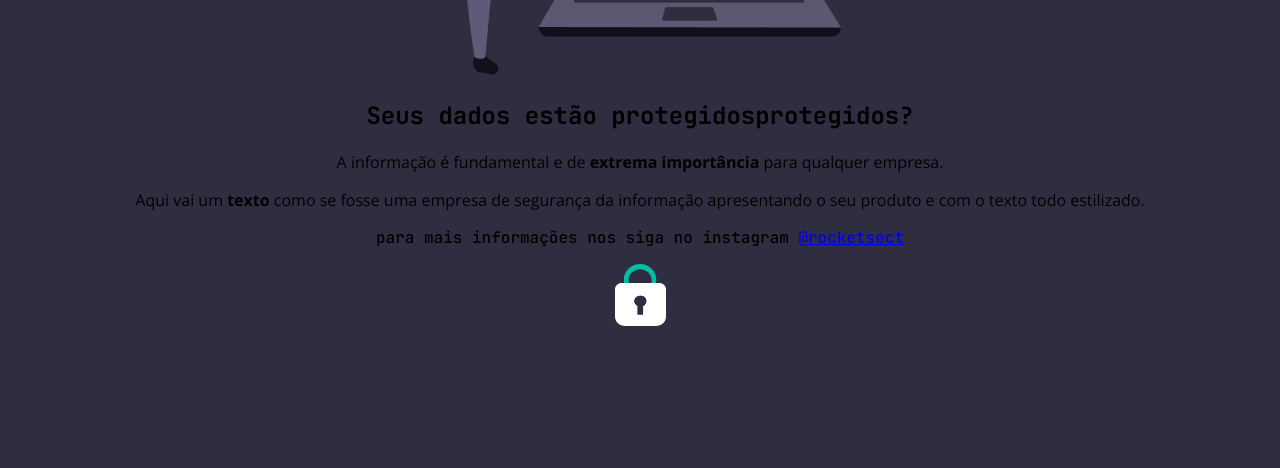
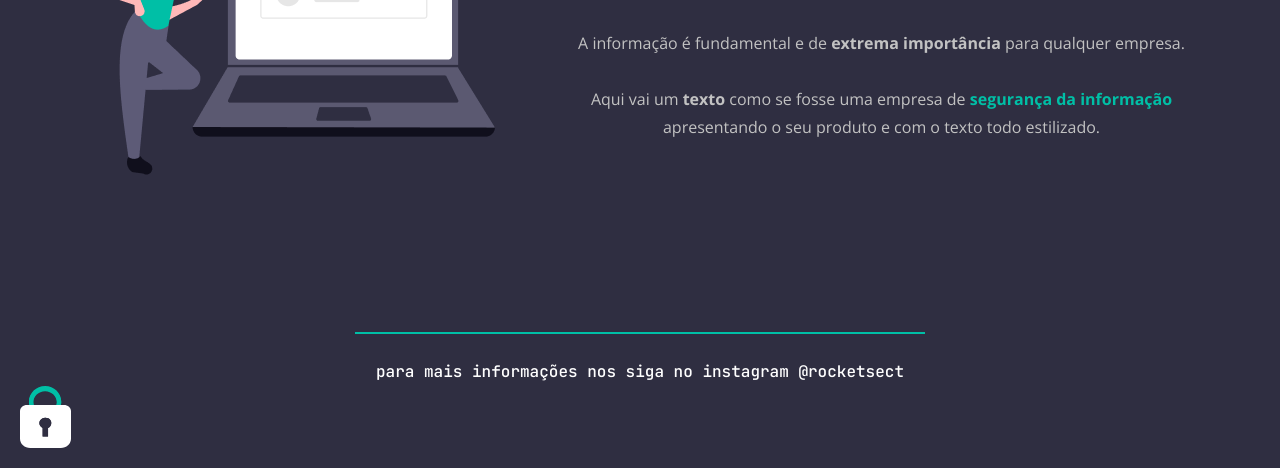
Before and after one commit to FredericoGrz/rocketseat-desafio-ultimo-stage2, a plain HTML site: page index.html in a window 1280 px wide. Shown: the part 332-800 px from the top of the page. Drawn offline with nearby package versions, Linux system fonts and the light colour scheme.

Commit message:
Desafio concluido

```diff
--- a/index.html
+++ b/index.html
@@ -30,9 +30,10 @@
       <img src="images/img1.png"
         alt="Uma mulher de blusa verde em pe ao lado de um laptop gigante com um simbolo de um cadeado verde no canto superior direito do laptop">
       <section>
-        <h1>Seus dados estão <span>protegidos</span>protegidos?</h1>
-        <p>A informação é fundamental e de <strong>extrema importância</strong> para qualquer empresa.</p>
-        <p>Aqui vai um <strong>texto</strong> como se fosse uma empresa de <span>segurança da informação</span>
+        <h1>Seus dados estão <span>protegidos</span>?</h1>
+        <p>A informação é fundamental e de <strong>extrema importância</strong> para qualquer empresa.<br /><br />
+
+          Aqui vai um <strong>texto</strong> como se fosse uma empresa de <span>segurança da informação</span>
           apresentando o seu produto e com o texto todo estilizado.</p>
       </section>
     </main>
@@ -42,7 +43,7 @@
       <p>para mais informações nos siga no instagram <a href="#">@rocketsect</a></p>
     </footer>
 
-    <img src="images/padlock.svg" alt="Cadeado branco no canto inferior esquerdo da tela">
+    <img id="padlock" src="images/padlock.svg" alt="Cadeado branco no canto inferior esquerdo da tela">
   </div>
 </body>
 
--- a/style.css
+++ b/style.css
@@ -31,6 +31,61 @@ li a {
   font-size: 14px;
 }
 
+main {
+  margin: 100px auto 0;
+
+  width: 1092px;
+  display: flex;
+  justify-content: space-between;
+  align-items: center;
+  gap: 82px;
+}
+
+h1 {
+  color: #FFF;
+  font-size: 36px;
+  line-height: 40px;
+}
+
+h1 span {
+  color: #00BFA6;
+}
+
 section p {
+  margin-top: 49px;
+
   font-family: 'Open Sans', sans-serif;
+  color: #C2C2C2;
+  font-size: 16px;
+  line-height: 28px;
 }
+
+p span {
+  color: #00BFA6;
+  font-weight: 700;
+}
+
+footer {
+  margin-top: 157px;
+}
+
+.line {
+  width: 568px;
+  margin: 0 auto 27px;
+  border: #00BFA6 1px solid;
+}
+
+footer p {
+  color: #FFF;
+}
+
+footer p a {
+  text-decoration: none;
+  color: #FFF;
+}
+
+#padlock {
+  position: fixed;
+  bottom: 20px;
+  left: 20px;
+}
```
